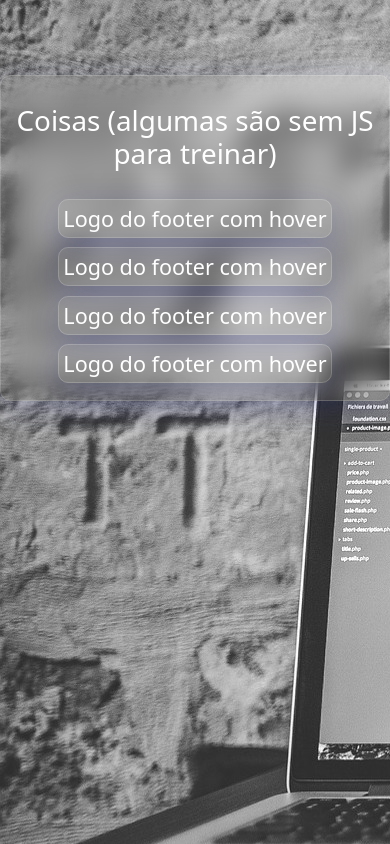
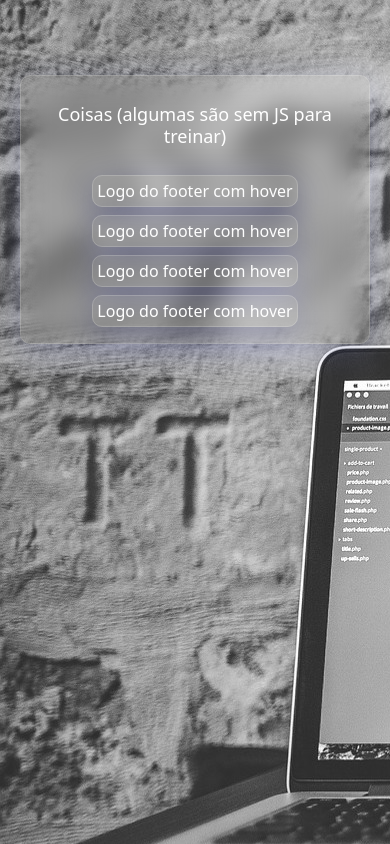
Before and after one commit to GabrielHild/coisasDoTCC, a plain HTML site: page index.html in a window 390 px wide. Drawn offline with Linux system fonts and the light colour scheme.

Commit message:
foi eu espero

```diff
--- a/css/style.css
+++ b/css/style.css
@@ -29,7 +29,16 @@ a{
 
 
 .text{
+    font-size: 100%;
     text-decoration: none;
     color: #fff;
+}
 
+@media screen and (max-width: 900px) {
+    body{
+        margin: 20px!important;
+    }
+    .title{
+        font-size: 18px;
+    }
 }
--- a/index.html
+++ b/index.html
@@ -14,16 +14,16 @@
             <h1 class="title text-center pt-2 pb-2 text-white">Coisas (algumas são sem JS para treinar)</h1>
             <div class="row">
                 <div class="col-md-3 col-sm-12 link mt-3">
-                    <a href="coisas/logoHover.html" class="text fs-4">Logo do footer com hover</a>
+                    <a href="coisas/logoHover.html" class="text">Logo do footer com hover</a>
                 </div>
                 <div class="col-md-3 col-sm-12 link mt-3">
-                    <a href="coisas/logoHover.html" class="text fs-4">Logo do footer com hover</a>
+                    <a href="coisas/logoHover.html" class="text">Logo do footer com hover</a>
                 </div>
                 <div class="col-md-3 col-sm-12 link mt-3">
-                    <a href="coisas/logoHover.html" class="text fs-4">Logo do footer com hover</a>
+                    <a href="coisas/logoHover.html" class="text">Logo do footer com hover</a>
                 </div>
                 <div class="col-md-3 col-sm-12 link mt-3">
-                    <a href="coisas/logoHover.html" class="text fs-4">Logo do footer com hover</a>
+                    <a href="coisas/logoHover.html" class="text">Logo do footer com hover</a>
                 </div>
             </div>
         </div>
```
